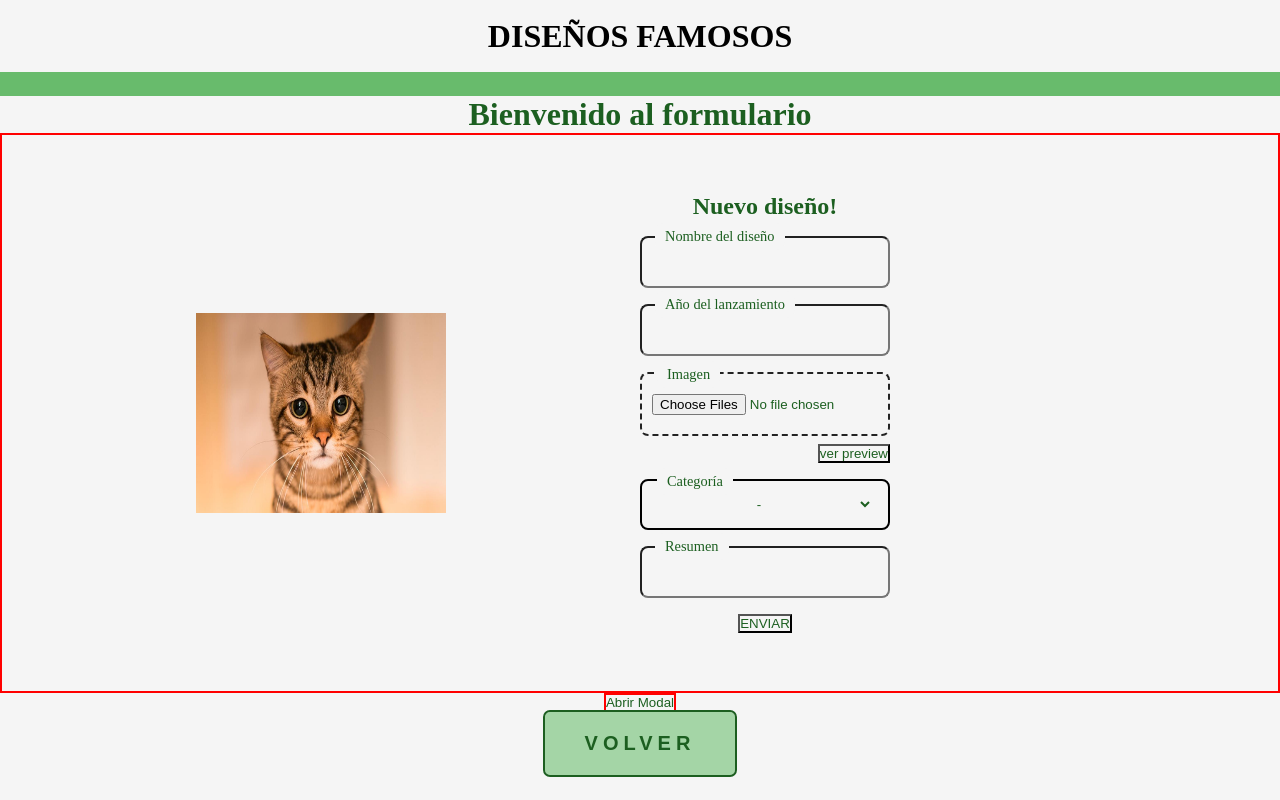
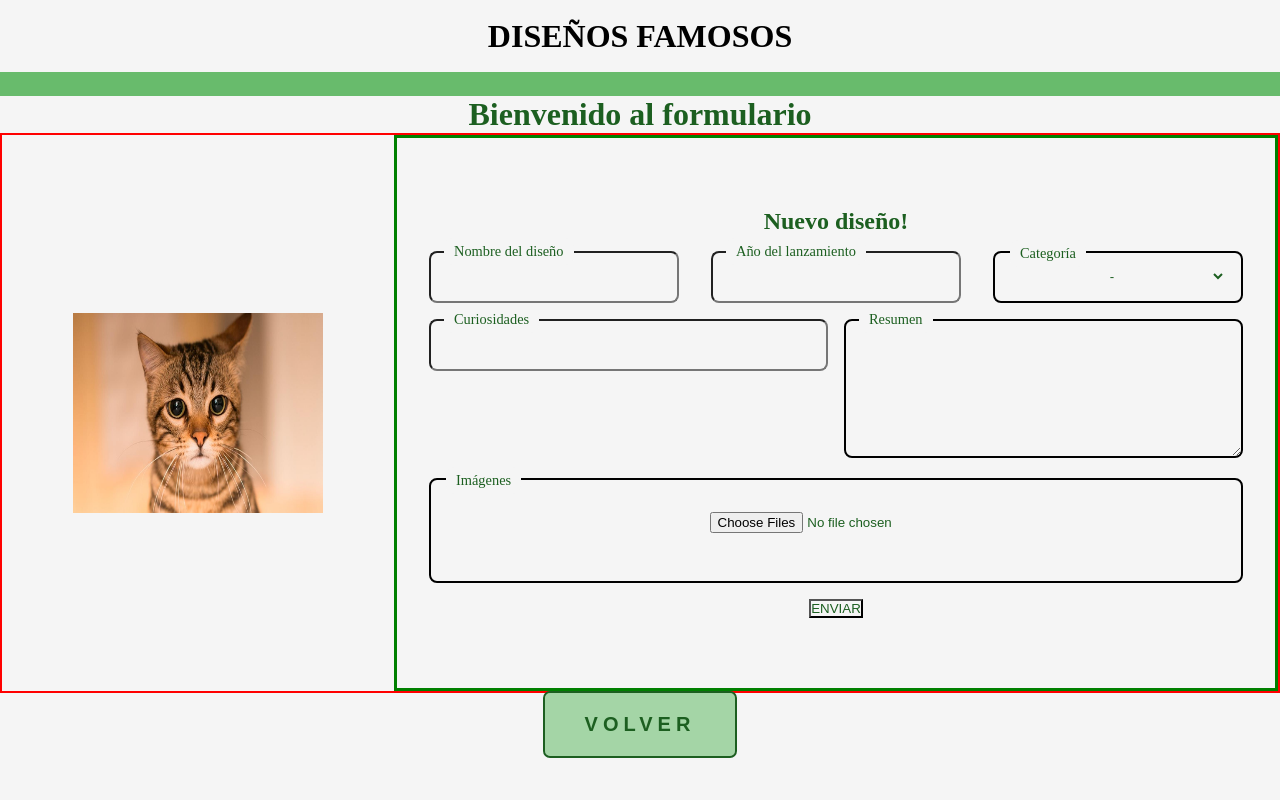
Before and after one commit to Brisnayu/Proyecto-Cum-Laude-NextLevel, a Next.js app: page /form in a window 1280 px wide. Built offline with nearby package versions, Linux system fonts and the light colour scheme.

Commit message:
connect back to front, images cloudinary, input file

```diff
--- a/components/ModalForm.tsx
+++ b/components/ModalForm.tsx
@@ -3,11 +3,10 @@ import styles from "@/styles/modalForm.module.css";
 import { v4 as uuidv4 } from "uuid";
 import Image from "next/image";
 
-const ModalForm = ({previewImage}: ModalProps) => {
+const ModalForm = ({ previewImage }: ModalProps) => {
   const [isOpen, setIsOpen] = useState(false);
 
   const openModal = () => {
-    console.log("Hola?");
     setIsOpen(true);
   };
 
@@ -15,12 +14,15 @@ const ModalForm = ({previewImage}: ModalProps) => {
     setIsOpen(false);
   };
 
-  console.log(isOpen);
-
   return (
     <div>
-      <button className={styles.buttonModal} onClick={openModal}>
-        Abrir Modal
+      <button
+        className={styles.buttonModal}
+        onClick={(event) => {
+          openModal(), event.preventDefault();
+        }}
+      >
+        Vista previa
       </button>
 
       {isOpen === true ? (
@@ -42,6 +44,7 @@ const ModalForm = ({previewImage}: ModalProps) => {
                   priority
                 />
               ))}
+              <p>Total de imágenes seleccionadas: {previewImage.length}</p>
             </div>
           </div>
         </div>
@@ -54,6 +57,6 @@ const ModalForm = ({previewImage}: ModalProps) => {
 
 export type ModalProps = {
   previewImage: string[];
-}
+};
 
 export default ModalForm;
--- a/pages/form/index.tsx
+++ b/pages/form/index.tsx
@@ -1,18 +1,11 @@
 import ButtonBack from "@/components/ButtonBack";
 import Layout from "@/components/Layout";
-// import { Design } from "@/types";
 import Link from "next/link";
-import {
-  useForm,
-  SubmitHandler,
-  Controller,
-  UseFormRegister,
-} from "react-hook-form";
+import { useForm, SubmitHandler, Controller } from "react-hook-form";
 import styles from "@/styles/form.module.css";
 import Image from "next/image";
 import { ChangeEvent, useState } from "react";
 import ModalForm from "@/components/ModalForm";
-import { v4 as uuidv4 } from "uuid";
 
 export type CategoryType = "Silla" | "Lámpara" | "Mesa" | "";
 
@@ -27,6 +20,8 @@ export type TypeFormData = {
 const FormPage = () => {
   const [maxImages, setMaxImages] = useState<boolean>();
   const [previewImage, setPreviewImage] = useState<string[]>([]);
+  const [isEmpty, setIsEmpty] = useState<boolean>(true);
+
   const {
     control,
     register,
@@ -34,41 +29,46 @@ const FormPage = () => {
     formState: { errors },
   } = useForm<TypeFormData>();
 
-  const handleFileChange = (e: ChangeEvent<HTMLInputElement>) => {
-    if (e.target) {
-      const selectedFiles = e.target.files;
+  // const handleFileChange = (e: ChangeEvent<HTMLInputElement>) => {
+  //   if (e.target) {
+  //     const selectedFiles = e.target.files;
 
-      if (selectedFiles && selectedFiles.length > 4) {
+  //     if (selectedFiles && selectedFiles.length > 4) {
+  //       setMaxImages(true);
+  //       e.target.value = "";
+  //     } else {
+  //       setMaxImages(false);
+  //       setIsEmpty(false);
+
+  //       if (selectedFiles && selectedFiles.length > 0) {
+  //         const arrayImages: string[] = [];
+
+  //         for (const file of selectedFiles) {
+  //           const reader = new FileReader();
+
+  //           reader.onload = (e) => {
+  //             if (e.target) {
+  //               arrayImages.push(e.target.result as string);
+  //             }
+  //           };
+
+  //           reader.readAsDataURL(file);
+  //         }
+  //         setPreviewImage(arrayImages);
+  //       }
+  //     }
+  //   }
+  // };
+
+  const handleDeleteFiles = () => {
+    setPreviewImage([]);
+    setIsEmpty(true);
     setMaxImages(true);
-        e.target.value = "";
-      } else {
-        setMaxImages(false);
-
-        if (selectedFiles && selectedFiles.length > 0) {
-          const arrayImages: string[] = [];
-
-          for (const file of selectedFiles) {
-            const reader = new FileReader();
-
-            reader.onload = (e) => {
-              if (e.target) {
-                arrayImages.push(e.target.result as string);
-              }
   };
 
-            reader.readAsDataURL(file);
-          }
-          console.log("dentro del if", arrayImages);
-          setPreviewImage(arrayImages);
-        }
-      }
-    }
-  };
+  const onSubmit: SubmitHandler<TypeFormData> = async (data) => {
+    console.log("DATOS", data);
 
-  console.log(previewImage);
-
-  const onSubmit: SubmitHandler<TypeFormData> = async (data) => {
-    console.log(data);
     data.year = Number(data.year);
 
     const formData = new FormData();
@@ -87,9 +87,11 @@ const FormPage = () => {
         body: formData,
       });
 
+      // console.log("IMAGENES", formData.getAll("images"));
+
       if (response.ok) {
         const responseData = await response.json();
-        console.log(responseData);
+        console.log("RESPUESTA API OK", responseData);
       } else {
         console.log("ERROR", response.status);
       }
@@ -121,7 +123,7 @@ const FormPage = () => {
 
         <form className={styles.form} onSubmit={handleSubmit(onSubmit)}>
           <h2>Nuevo diseño!</h2>
-
+          <div className={styles.containerSup}>
             <div className={styles.inputBox}>
               <input
                 className={styles.input}
@@ -135,26 +137,6 @@ const FormPage = () => {
               <input type="number" {...register("year")} />
               <span>Año del lanzamiento</span>
             </div>
-
-          <div className={styles.inputImage}>
-            <label className={styles.containerImage}>
-              <span>Imagen</span>
-              <input
-                type="file"
-                {...register("images")}
-                multiple
-                onChange={handleFileChange}
-              />
-            </label>
-            <button>ver preview</button>
-          </div>
-
-          {/* MODAL! */}
-          {maxImages === true ? (
-            <p style={{ color: "red" }}>Selecciona un máximo de 4 imágenes.</p>
-          ) : (
-            ""
-          )}
 
             <div className={styles.selectBox}>
               <span>Categoría</span>
@@ -175,29 +157,69 @@ const FormPage = () => {
               />
               {errors.category && <p>{errors.category.message}</p>}
             </div>
+          </div>
 
-          <div className={styles.inputBox}>
-            <input type="text" {...register("summary")} />
+          <div className={styles.containerMiddle}>
+            <div className={`${styles.inputBox} ${styles.inputCuriosities}`}>
+              <input type="text" />
+              <span>Curiosidades</span>
+            </div>
+
+            <div className={`${styles.inputBox} ${styles.inputSummary}`}>
+              <textarea rows={7} cols={50} {...register("summary")}></textarea>
               <span>Resumen</span>
+            </div>
+          </div>
+
+          <div className={styles.containerLower}>
+            <div className={styles.inputImage}>
+              <span>Imágenes</span>
+              <Controller
+                name="images"
+                control={control}
+                render={({ field }) => (
+                  <input
+                    type="file"
+                    id="images"
+                    multiple
+                    onChange={(e) => {
+                      field.onChange(Array.from(e.target.files as ArrayLike<File>));
+                    }}
+                  />
+                )}
+              />
+
+              <label
+                htmlFor="images"
+                className={styles.customFileLabel}
+                data-empty={isEmpty}
+              >
+                {/* ... tu etiqueta personalizada ... */}
+              </label>
+              {maxImages === false ? (
+                <div className={styles.buttonImages}>
+                  <div>
+                    <ModalForm previewImage={previewImage} />
+                  </div>
+                  {/* ... otros elementos ... */}
+                </div>
+              ) : (
+                ""
+              )}
+
+              {maxImages === true ? (
+                <p style={{ color: "red" }}>
+                  Recuerda que puedes seleccionar un máximo de 4 imágenes.
+                </p>
+              ) : (
+                ""
+              )}
+            </div>
           </div>
 
           <button type="submit">ENVIAR</button>
         </form>
       </div>
-
-      {previewImage &&
-        previewImage.map((image) => (
-          <Image
-            key={uuidv4()}
-            src={image}
-            alt="Preview"
-            width={200}
-            height={200}
-            priority
-          />
-        ))}
-
-      <ModalForm previewImage={previewImage} />
 
       <Link href="/">
         <ButtonBack title="Volver" color="button" />
@@ -206,8 +228,4 @@ const FormPage = () => {
   );
 };
 
-// export type Props = {
-//   data: Design[];
-// };
-
 export default FormPage;
--- a/styles/form.module.css
+++ b/styles/form.module.css
@@ -18,8 +18,10 @@
   flex-direction: column;
   justify-content: center;
   align-items: center;
-  /* border: 3px solid green; */
+  border: 3px solid green;
   gap: 1rem;
+  width: 100%;
+  height: auto;
 }
 
 .inputBox {
@@ -36,9 +38,18 @@
   color: black;
 }
 
+.inputBox textarea {
+  border: 2px solid black;
+  border-radius: 8px;
+  padding: 15px;
+  width: 100%;
+  /* height: 8rem; */
+}
+
 .inputBox span,
 .selectBox span,
-.containerImage span {
+.containerImage span,
+.inputImage span {
   margin-top: 5px;
   position: absolute;
   left: 15px;
@@ -66,14 +77,10 @@
   text-align: center;
 }
 
-/* OTROS */
-
-.inputImage {
-  display: flex;
-  flex-direction: column;
-  align-items: flex-end;
-  flex-wrap: wrap;
-  gap: 0.5rem;
+.summary {
+  /* border: 2px solid red; */
+  width: 100% !important;
+  height: 10rem;
 }
 
 .containerImage {
@@ -85,7 +92,121 @@
   flex-direction: column;
   justify-content: center;
   gap: 0.5rem;
-  width: 250px;
+  width: 100%;
   height: 4rem;
   position: relative;
 }
+
+.containerSup {
+  /* border: 2px solid blue; */
+  display: flex;
+  justify-content: space-between;
+  gap: 2rem;
+  width: 100%;
+  height: auto;
+  padding: 0 2rem;
+}
+
+.containerMiddle {
+  /* border: 2px solid blue; */
+  display: flex;
+  /* flex-direction: column; */
+  justify-content: space-evenly;
+  gap: 1rem;
+  width: 100%;
+  height: auto;
+  padding: 0 2rem;
+}
+
+.inputCuriosities {
+  width: 50%;
+}
+
+.inputSummary {
+  width: 50%;
+}
+
+.containerLower {
+  width: 100%;
+  height: auto;
+  padding: 0 2rem;
+}
+
+.inputImage {
+  border: 2px solid black;
+  border-radius: 8px;
+  width: 100%;
+  height: auto;
+  padding: 2rem;
+  position: relative;
+  display: flex;
+  flex-direction: column;
+  align-items: center;
+  gap: 1rem;
+
+}
+
+.buttonImages {
+  /* border: 1px solid blue; */
+  width: 100%;
+  display: flex;
+  gap: 1rem;
+}
+
+/* .inputImage input[type="file"] {
+  display: none;
+} */
+
+.beforeImages {
+  background-color: rgba(222, 115, 115, 0.484);
+  border: 2px dotted black;
+  padding: 0.5rem;
+
+  cursor: pointer;
+}
+
+.afterImages {
+  background-color: rgba(0, 128, 0, 0.263);
+  border: 1px solid black;
+  padding: 0.5rem;
+  cursor: pointer;
+}
+
+/* HACER ESTE BOTÓN UN COMPONENTE! */
+
+.buttonModal {
+  padding: 5px 15px;
+  border: unset;
+  border-radius: 15px;
+  z-index: 1;
+  background: #e8e8e8;
+  position: relative;
+  -webkit-box-shadow: 4px 8px 19px -3px rgba(0,0,0,0.27);
+  box-shadow: 4px 8px 19px -3px rgba(0,0,0,0.27);
+  transition: all 250ms;
+  overflow: hidden;
+  cursor: pointer;
+ }
+
+ .buttonModal::before {
+  content: "";
+  position: absolute;
+  top: 0;
+  left: 0;
+  height: 100%;
+  width: 0;
+  border-radius: 15px;
+  background-color: #a11d1d;
+  z-index: -1;
+  -webkit-box-shadow: 4px 8px 19px -3px #68bb6c;
+  box-shadow: 4px 8px 19px -3px #68bb6c;
+  transition: all 250ms
+ }
+
+ .buttonModal:hover {
+  color: #e8e8e8;
+ }
+
+ .buttonModal:hover::before {
+  width: 100%;
+ }
--- a/styles/modalForm.module.css
+++ b/styles/modalForm.module.css
@@ -31,6 +31,38 @@
 }
 
 .buttonModal {
-  border: 2px solid red;
+  padding: 5px 15px;
+  border: unset;
+  border-radius: 15px;
+  z-index: 1;
+  background: #e8e8e8;
+  position: relative;
+  -webkit-box-shadow: 4px 8px 19px -3px rgba(0,0,0,0.27);
+  box-shadow: 4px 8px 19px -3px rgba(0,0,0,0.27);
+  transition: all 250ms;
+  overflow: hidden;
   cursor: pointer;
-}
+ }
+
+ .buttonModal::before {
+  content: "";
+  position: absolute;
+  top: 0;
+  left: 0;
+  height: 100%;
+  width: 0;
+  border-radius: 15px;
+  background-color: #398e3d;
+  z-index: -1;
+  -webkit-box-shadow: 4px 8px 19px -3px #68bb6c;
+  box-shadow: 4px 8px 19px -3px #68bb6c;
+  transition: all 250ms
+ }
+
+ .buttonModal:hover {
+  color: #e8e8e8;
+ }
+
+ .buttonModal:hover::before {
+  width: 100%;
+ }
```
Also changed, not shown: components/prueba.tsx (added, +40 -0 lines). Lines whose indentation alone changed are shown as unchanged.
